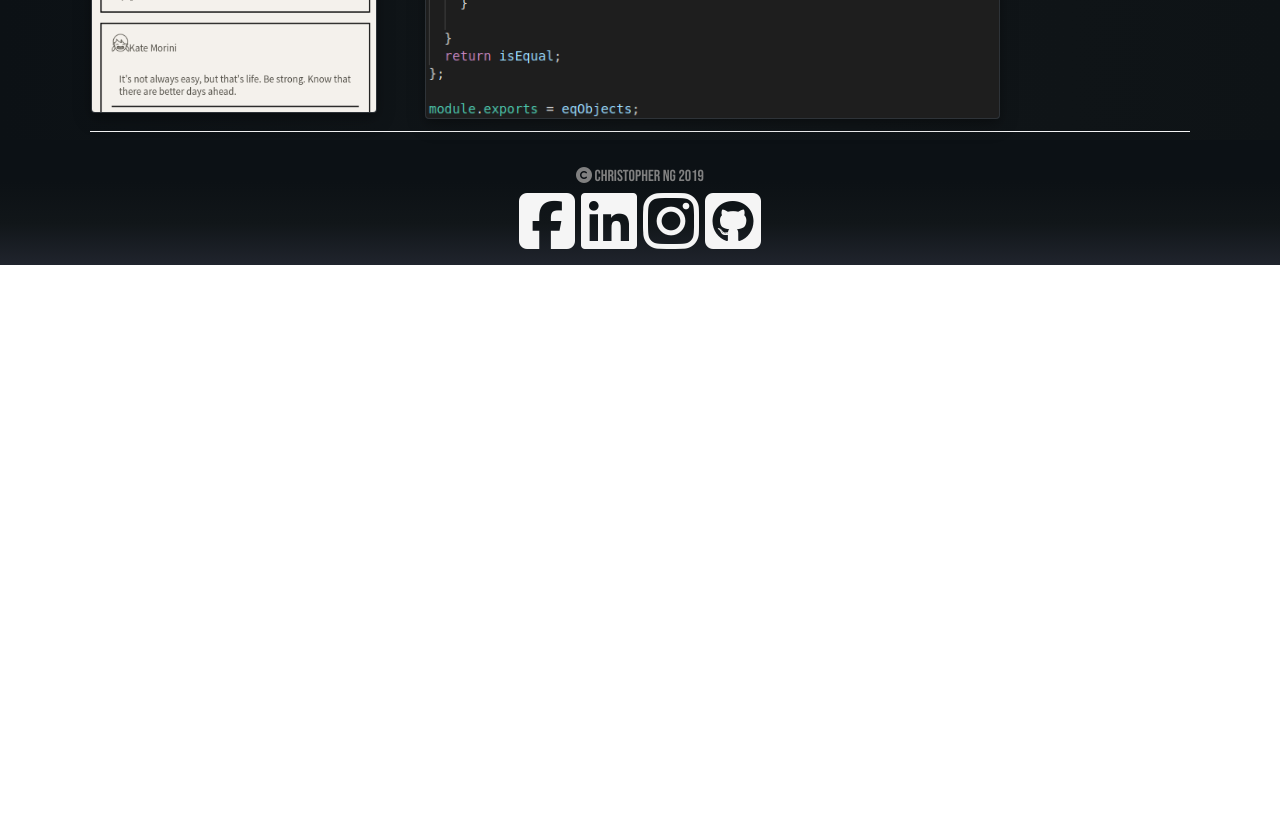
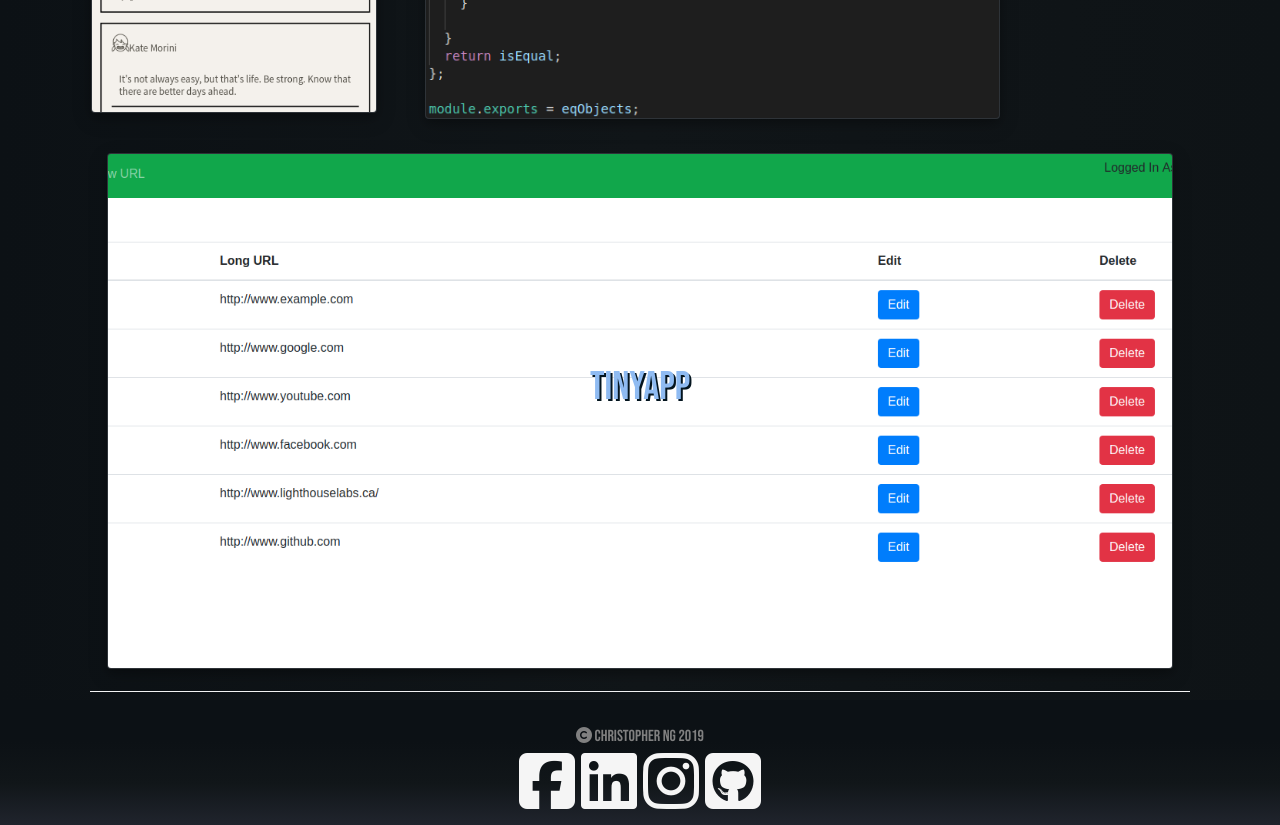
Before and after one commit to ChrisnNg/Ng, a React (Create React App) app: page / in a window 1280 px wide. Shown: the part 5180-6005 px from the top of the page. Before the commit the page ends 5445 px from the top, so only its background shows below. Built offline with nearby package versions, Linux system fonts and the light colour scheme.

Commit message:
add tiny app

```diff
--- a/src/App.js
+++ b/src/App.js
@@ -32,6 +32,7 @@
 import scheduler from "./assets/scheduler.gif";
 import tweeter from "./assets/tweeter.png";
 import lotide from "./assets/lotide.png";
+import tinyapp from "./assets/tinyapp.png";
 
 function App() {
   useEffect(() => {
@@ -425,6 +426,22 @@
                 />
               </Fade>
             </Col>
+            <Col sm={"auto"}>
+              <Fade bottom>
+                <Card
+                  title={
+                    <a
+                      href="https://github.com/ChrisnNg/tinyapp"
+                      target="_blank"
+                    >
+                      Tinyapp
+                    </a>
+                  }
+                  text="TinyApp is a full stack web application built with Node and Express that allows users to shorten long URLs (à la bit.ly)."
+                  imgsrc={tinyapp}
+                />
+              </Fade>
+            </Col>
           </Row>
         </Container>
       </section>
```
Also changed, not shown: src/assets/tinyapp.png (added).
